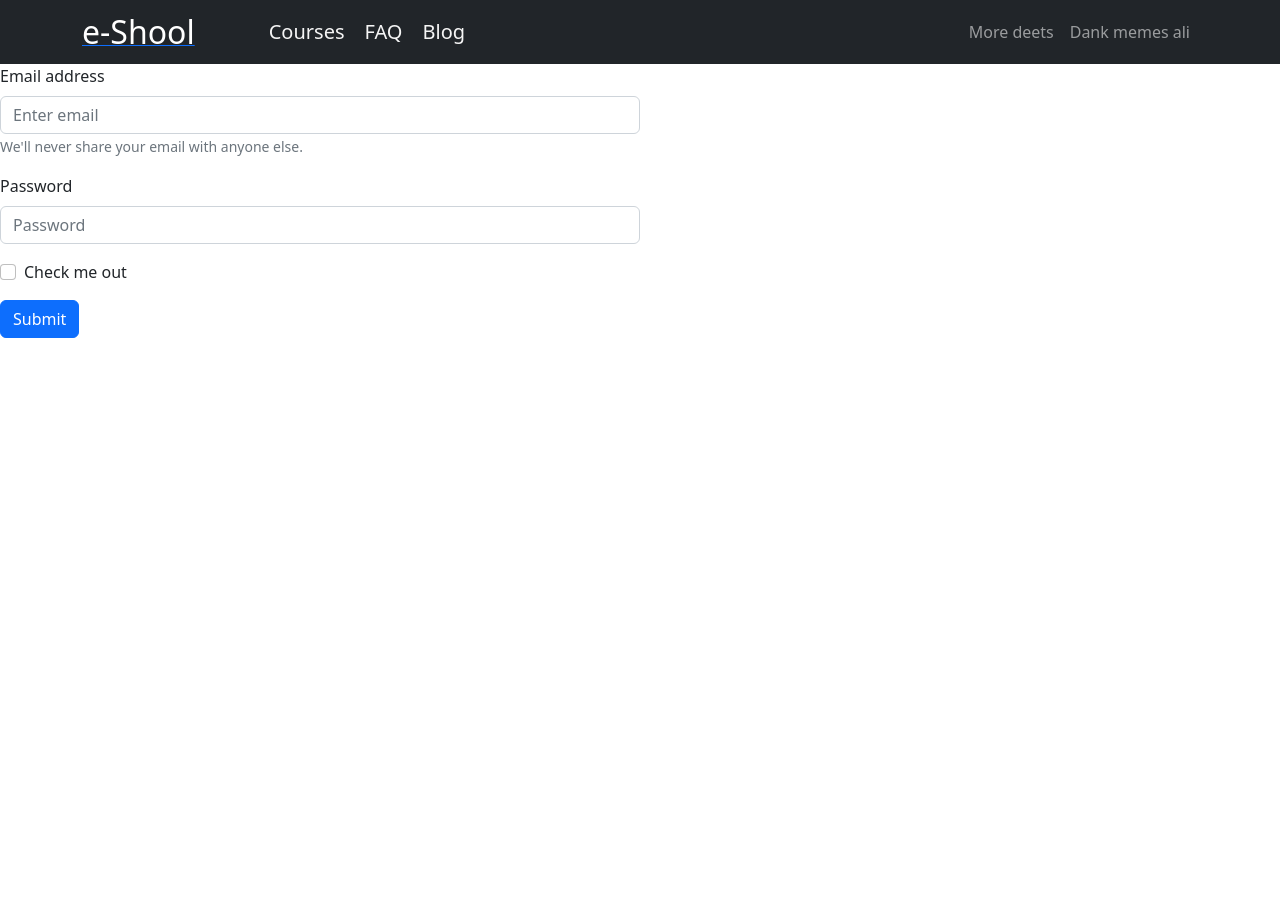
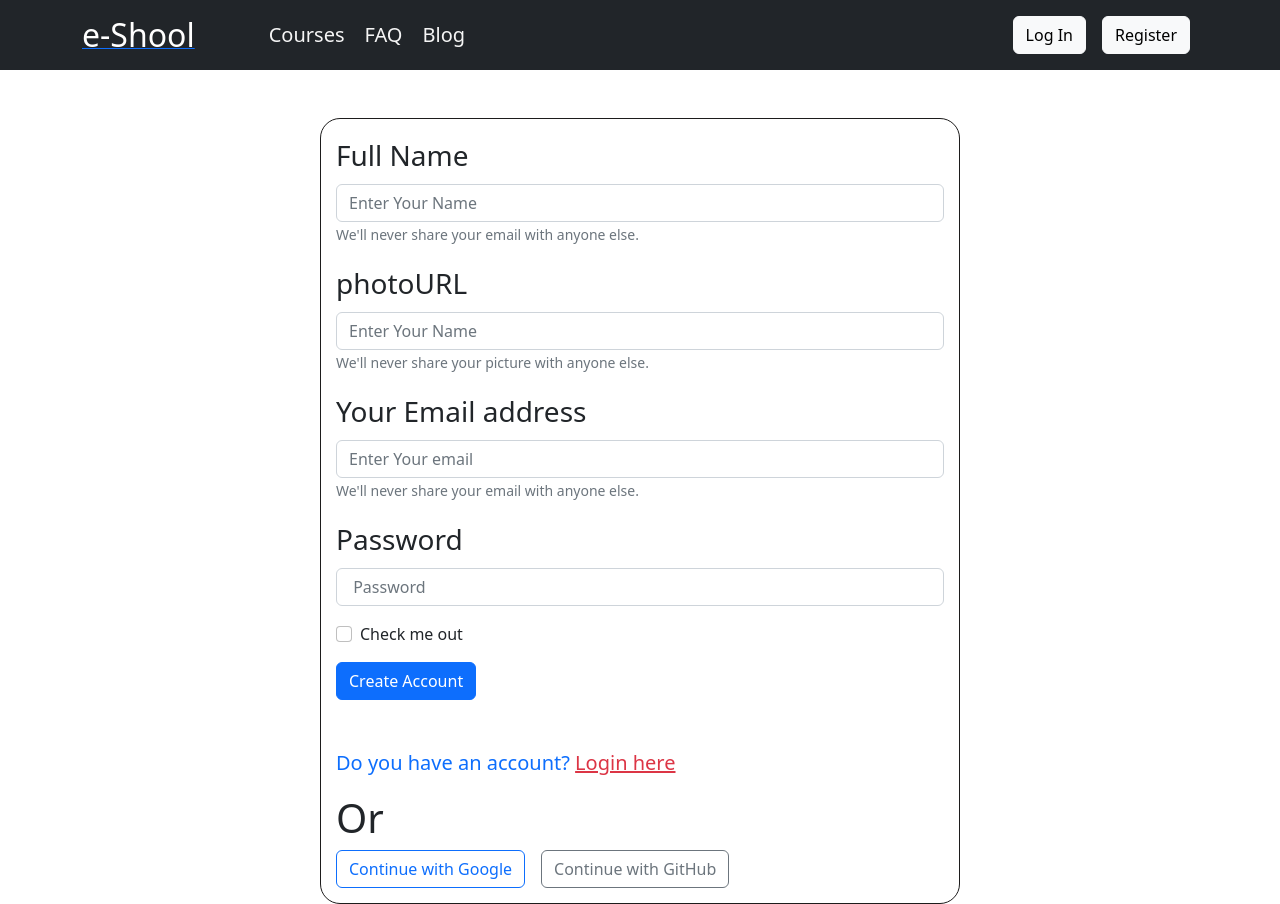
Before and after one commit to mr7aali/eduonix, a React (Create React App) app: page /register in a window 1280 px wide. Before the commit the page ends 800 px from the top, so only its background shows below. Built offline with nearby package versions, Linux system fonts and the light colour scheme; no server answers.

Commit message:
done auth

```diff
--- a/package.json
+++ b/package.json
@@ -7,6 +7,7 @@
     "@testing-library/react": "^13.4.0",
     "@testing-library/user-event": "^13.5.0",
     "bootstrap": "^5.2.2",
+    "daisyui": "^2.33.0",
     "firebase": "^9.12.1",
     "react": "^18.2.0",
     "react-bootstrap": "^2.5.0",
@@ -38,5 +39,8 @@
       "last 1 firefox version",
       "last 1 safari version"
     ]
+  },
+  "devDependencies": {
+    "postcss": "^8.4.18"
   }
 }
--- /dev/null
+++ b/postcss.config.js
@@ -0,0 +1,6 @@
+module.exports = {
+  plugins: {
+    tailwindcss: {},
+    autoprefixer: {},
+  },
+}
--- /dev/null
+++ b/src/HandleUser/Login/Login.css
@@ -0,0 +1,5 @@
+.register-frm{
+    border: 1px solid rgb(29, 28, 28);
+    padding: 15px;
+    border-radius: 20px;
+}
--- a/src/HandleUser/Login/Login.js
+++ b/src/HandleUser/Login/Login.js
@@ -1,22 +1,58 @@
+import { GoogleAuthProvider } from 'firebase/auth';
 import React from 'react';
+import { useContext } from 'react';
 import Button from 'react-bootstrap/Button';
 import Form from 'react-bootstrap/Form';
+import { Link } from 'react-router-dom';
+import { AuthContext } from '../../context/UserContext';
 
 const Login = () => {
+    const {singIn,setUser,googleLogIn}= useContext(AuthContext);
+    const handleSubmit = (event) => {
+        event.preventDefault();
+        const from = event.target;
+        console.log(from)
+        const email = from.email.value;
+        const password = from.password.value;
+        console.log(email, password)
+       singIn(email,password)
+       .then(result=>{
+         const user = result.user;
+         console.log(user);
+         setUser(user);
+       })
+
+    }
+
+    const handleGoogleSingIn = () => {
+        const googleProvider = new GoogleAuthProvider();
+        googleLogIn(googleProvider)
+            .then(result => {
+                const user = result.user;
+                console.log(user);
+            })
+            .catch(error => {
+                console.error(error)
+            })
+    }
+
     return (
 
-           <Form>
+        <div>
+            <div className=' m-auto mt-5 w-50 register-frm'>
+                <Form onSubmit={handleSubmit}>
+
                     <Form.Group className="mb-3" controlId="formBasicEmail">
-                <Form.Label>Email address</Form.Label>
-                <Form.Control type="email" placeholder="Enter email" />
+                        <Form.Label className='fs-3' > Your Email address</Form.Label>
+                        <Form.Control name='email' type="email" placeholder="Enter Your email" />
                         <Form.Text className="text-muted">
                             We'll never share your email with anyone else.
                         </Form.Text>
                     </Form.Group>
 
                     <Form.Group className="mb-3" controlId="formBasicPassword">
-                <Form.Label>Password</Form.Label>
-                <Form.Control type="password" placeholder="Password" />
+                        <Form.Label className='fs-3'>Password</Form.Label>
+                        <Form.Control name='password' type="password" placeholder=" Password" />
                     </Form.Group>
                     <Form.Group className="mb-3" controlId="formBasicCheckbox">
                         <Form.Check type="checkbox" label="Check me out" />
@@ -24,8 +60,14 @@ const Login = () => {
                     <Button variant="primary" type="submit">
                         Submit
                     </Button>
+
+                    <p className='fs-5 text-primary'>Do you have an account? <Link to='/register' className='text-danger'>Register here</Link></p>
+                    <h1>Or</h1>
+                    <Button onClick={handleGoogleSingIn} variant="outline-primary">Continue with Google</Button>
+                    <Button className='ms-3' variant="outline-secondary">Continue with GitHub</Button>
                 </Form>
-
+            </div>
+        </div>
     );
 };
 
--- /dev/null
+++ b/src/HandleUser/Register/Register.css
@@ -0,0 +1,5 @@
+.register-frm{
+    border: 1px solid rgb(29, 28, 28);
+    padding: 15px;
+    border-radius: 20px;
+}
--- a/src/HandleUser/Register/Register.js
+++ b/src/HandleUser/Register/Register.js
@@ -1,29 +1,92 @@
 import React from 'react';
+import { useContext } from 'react';
 import Button from 'react-bootstrap/Button';
 import Form from 'react-bootstrap/Form';
+import { Link } from 'react-router-dom';
+import { AuthContext } from '../../context/UserContext';
+import './Register.css'
+import { GoogleAuthProvider } from "firebase/auth";
 
 const Register = () => {
+    const { createUser, googleLogIn } = useContext(AuthContext);
+
+    const handleCreateAccount = (event) => {
+        event.preventDefault();
+        const form = event.target;
+        console.log(form)
+        const name = form.name.value;
+        const email = form.email.value;
+        const password = form.password.value;
+        console.log(name, email, password)
+        createUser(email, password)
+            .then(result => {
+                const user = result.user;
+                console.log(user)
+            })
+    }
+
+
+    const handleGoogleSingIn = () => {
+        const googleProvider = new GoogleAuthProvider();
+        googleLogIn(googleProvider)
+            .then(result => {
+                const user = result.user;
+                console.log(user);
+            })
+            .catch(error => {
+                console.error(error)
+            })
+    }
+
     return (
-        <Form className='w-50'>
+
+        <div className=' m-auto mt-5 w-50 register-frm'>
+            <Form onSubmit={handleCreateAccount}>
                 <Form.Group className="mb-3" controlId="formBasicEmail">
-                <Form.Label>Email address</Form.Label>
-                <Form.Control type="email" placeholder="Enter email" />
+                    <Form.Label className='fs-3'>Full Name</Form.Label>
+                    <Form.Control name='name' type="text" placeholder="Enter Your Name" />
+                    <Form.Text className="text-muted">
+                        We'll never share your email with anyone else.
+                    </Form.Text>
+                </Form.Group>
+
+                <Form.Group className="mb-3" controlId="formBasicEmail">
+                    <Form.Label className='fs-3'>photoURL</Form.Label>
+                    <Form.Control name='photoURL' type="text" placeholder="Enter Your Name" />
+                    <Form.Text className="text-muted">
+                        We'll never share your picture with anyone else.
+                    </Form.Text>
+                </Form.Group>
+
+                <Form.Group className="mb-3" controlId="formBasicEmail">
+                    <Form.Label className='fs-3' > Your Email address</Form.Label>
+                    <Form.Control name='email' type="email" placeholder="Enter Your email" required />
                     <Form.Text className="text-muted">
                         We'll never share your email with anyone else.
                     </Form.Text>
                 </Form.Group>
 
                 <Form.Group className="mb-3" controlId="formBasicPassword">
-                <Form.Label>Password</Form.Label>
-                <Form.Control type="password" placeholder="Password" />
+                    <Form.Label className='fs-3'>Password</Form.Label>
+                    <Form.Control name='password' type="password" placeholder=" Password" required />
                 </Form.Group>
                 <Form.Group className="mb-3" controlId="formBasicCheckbox">
                     <Form.Check type="checkbox" label="Check me out" />
                 </Form.Group>
                 <Button variant="primary" type="submit">
-                Submit
+                    Create Account
                 </Button>
+
+                <p className='fs-5 text-primary mt-5'>Do you have an account? <Link to='/login' className='text-danger'>Login here</Link></p>
+
+
+                <h1>Or</h1>
+                <Button onClick={handleGoogleSingIn} variant="outline-primary">Continue with Google</Button>
+                <Button className='ms-3' variant="outline-secondary">Continue with GitHub</Button>
             </Form>
+
+        </div>
+
     );
 };
 
--- a/src/component/ErrorPage/Error.js
+++ b/src/component/ErrorPage/Error.js
@@ -1,10 +1,9 @@
 import React from 'react';
+import { Link } from 'react-router-dom';
 
 const Error = () => {
     return (
-        <div>
-            <h1>Sorry this page not found</h1>
-        </div>
+        <h1>Page not found</h1>
     );
 };
 
--- a/src/component/Header/Header.css
+++ b/src/component/Header/Header.css
@@ -3,3 +3,14 @@
   margin: 10px;
   text-decoration: none;
 }
+.user-profile-img{
+  height: 50px ;
+  width: 50px;
+  border-radius: 50px;
+
+}
+.user-profile-img img{
+  height: 100%;
+  width: 100%;
+  border-radius: 50px;
+}
--- a/src/component/Header/Header.js
+++ b/src/component/Header/Header.js
@@ -1,41 +1,78 @@
+
 import React, { useContext } from 'react';
+import { useState } from 'react';
+import { Button } from 'react-bootstrap';
 import Container from 'react-bootstrap/Container';
 import Nav from 'react-bootstrap/Nav';
 import Navbar from 'react-bootstrap/Navbar';
-import NavDropdown from 'react-bootstrap/NavDropdown';
 import { Link } from 'react-router-dom';
-import UserContext, { AuthContext } from '../../context/UserContext';
+import { AuthContext } from '../../context/UserContext';
 import './Header.css'
 
 
 
 const Header = () => {
 
-const {user} = useContext(AuthContext);
+    const { user, LogOut } = useContext(AuthContext);
+    const {showName,setshowName } = useState(false)
+    const handleSingOut = () => {
+        LogOut()
+            .then(() => { })
+            .catch(error => console.error(error))
+    }
+   const handleBluer =()=>{
+           setshowName(true);
+           console.log(showName)
+   }
     return (
         <div>
             <Navbar collapseOnSelect expand="lg" bg="dark" variant="dark">
                 <Container>
 
-                    <Link to='/home'>  <Navbar.Brand href="#home" className='fs-2'>e-Shool</Navbar.Brand></Link>
+                    <Link to='/home'>  <Navbar.Brand className='fs-2'>e-Shool</Navbar.Brand></Link>
                     <Navbar.Toggle aria-controls="responsive-navbar-nav" />
                     <Navbar.Collapse id="responsive-navbar-nav">
                         <Nav className="ms-5 me-auto">
                             <div className='header-link-container'>
-                            <Link to='course' className='fs-5'>Courses</Link>
-                             <Link to='fqa' className='fs-5'>FAQ</Link>
-                             <Link to='blog' className='fs-5'>Blog</Link>
+                                <Link to='course' className='fs-5'>Courses</Link>
+                                <Link to='fqa' className='fs-5'>FAQ</Link>
+                                <Link to='blog' className='fs-5'>Blog</Link>
                             </div>
 
                         </Nav>
                         <Nav>
-                            <Nav.Link href="#deets">More deets</Nav.Link>
-                            <Nav.Link eventKey={2} href="#memes">
-                                Dank memes {user.displayName}
+                            <Nav.Link>
+                            {user?.displayName}
+                            </Nav.Link>
+                            <Nav.Link >
+                                {
+                                    user?.uid ?
+
+                                        <div onBlur={handleBluer} className='user-profile-img'>
+                                            <img src={user?.photoURL} alt="" />
+                                        </div>
+                                        :
+                                        <></>
+                                }
+                            </Nav.Link>
+                            <Nav.Link eventKey={2} >
+
                             </Nav.Link>
                         </Nav>
                     </Navbar.Collapse>
+
+                    {
+                        user?.uid ?
+                            <Button onClick={handleSingOut} variant="light">Sing Out</Button>
+                            :
+                            <>
+                                <Link className='m-2' to='/login'> <Button variant="light">Log In</Button></Link>
+                                <Link className='m-2' to='/register'> <Button variant="light">Register</Button></Link>
+                            </>
+                    }
                 </Container>
+
+
             </Navbar>
         </div>
     );
```
Also changed, not shown: src/context/UserContext.js (+35 -7 lines), 1 other file (tests, documents, lock files or other folders). Lines whose indentation alone changed are shown as unchanged.
